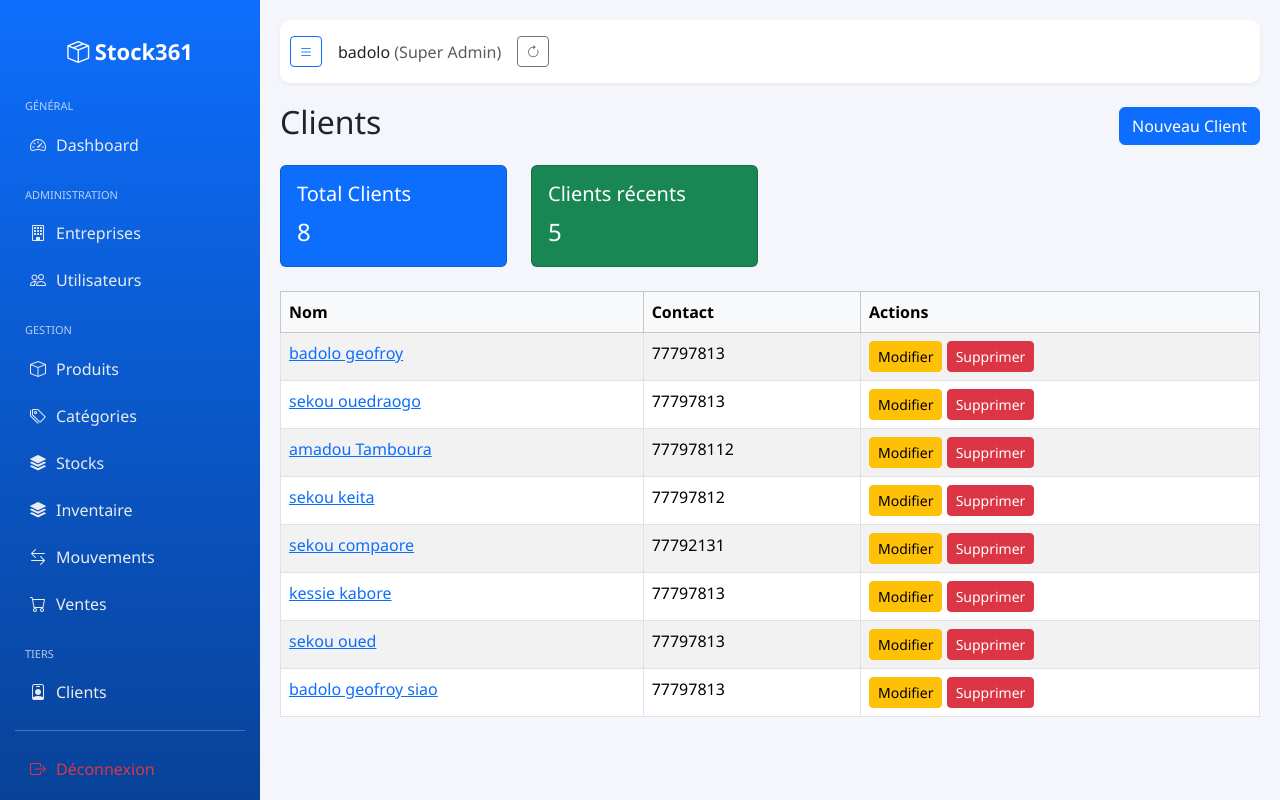
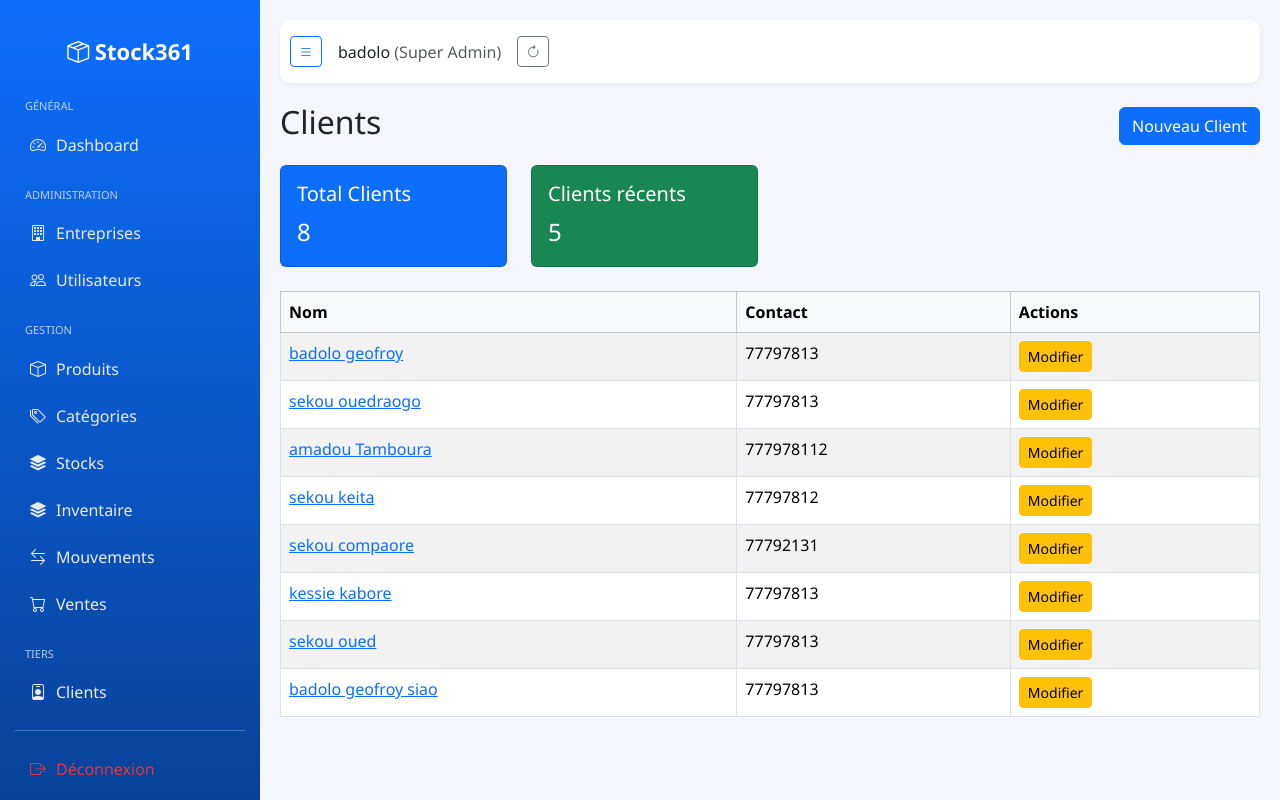
Before and after one commit to codebadolo/Stock361, a Django app: page /vente/clients/ in a window 1280 px wide. Run offline with Django 5.2, Linux system fonts and the light colour scheme; a user stored in the database is signed in; data comes from the database, SQL or seed files in the repository; some libraries are stand-ins or nearby versions.

Commit message:
client liste

```diff
--- a/templates/vente/client_list.html
+++ b/templates/vente/client_list.html
@@ -44,7 +44,7 @@
             <td>{{ client.contact|default:"-" }}</td>
             <td>
                 <a href="{% url 'client_update' client.pk %}" class="btn btn-sm btn-warning">Modifier</a>
-                <a href="{% url 'client_delete' client.pk %}" class="btn btn-sm btn-danger">Supprimer</a>
+                <!-- <a href="{% url 'client_delete' client.pk %}" class="btn btn-sm btn-danger">Supprimer</a> -->
             </td>
         </tr>
         {% empty %}
```
